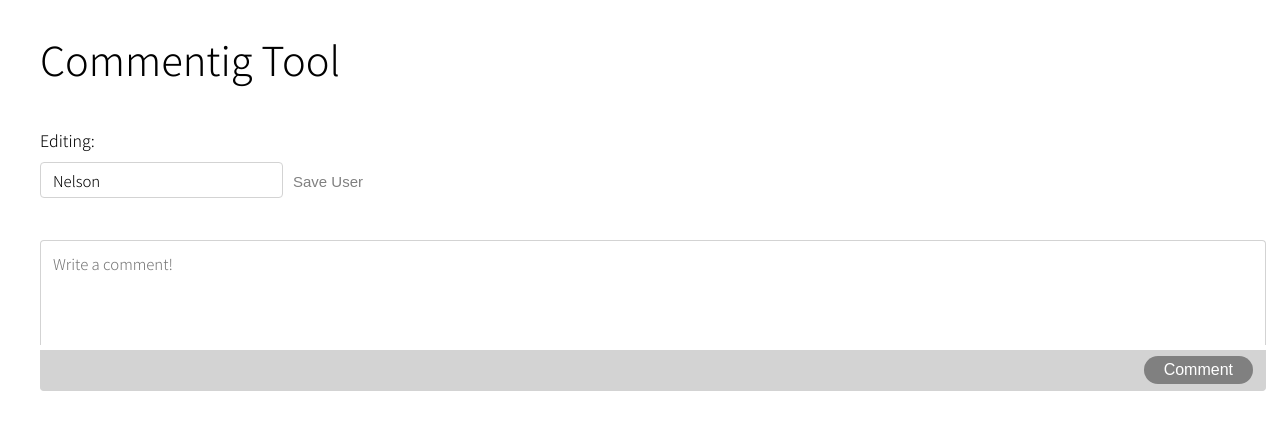
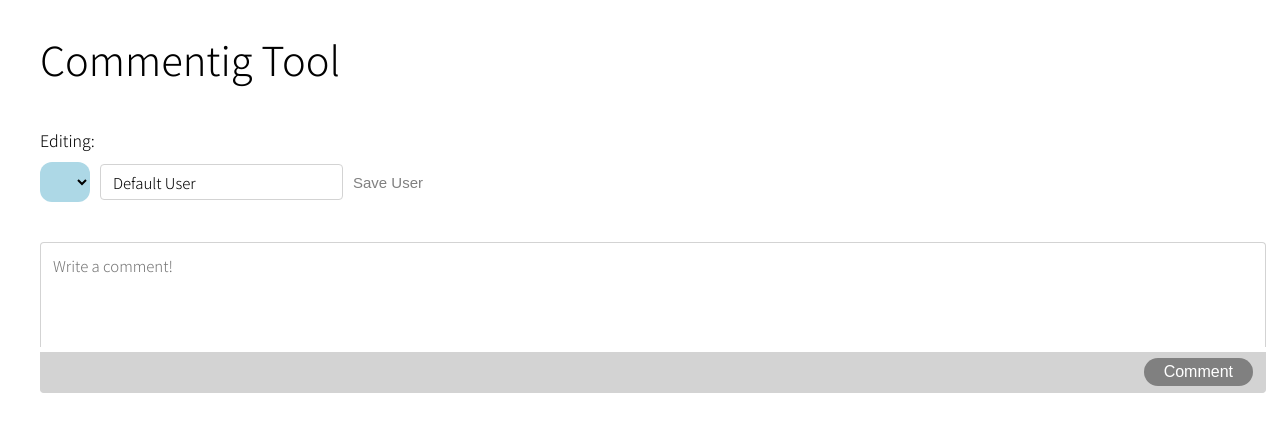
Before and after one commit to nelsonortega/commenting-tool, a React (Create React App) app: page / in a window 1280 px wide. Both pictures are taken after a click on the button "Change User". Shown: the top 432 px of the page. Built offline with nearby package versions, Linux system fonts and the light colour scheme.

Commit message:
Added the functionality to change the user color
The user is able to change its avatar color.
Fixed some minor bugs related to input length and the order of the comments.

```diff
--- a/src/components/CurrentUser/CurrentUser.css
+++ b/src/components/CurrentUser/CurrentUser.css
@@ -12,8 +12,22 @@
   cursor: pointer;
 }
 
+.select-input-container {
+  display: flex;
+  margin-top: 10px;
+  align-items: center;
+}
+
+.select-avatar-color {
+  width: 50px;
+  outline: none;
+  border: none;
+  border-radius: 12px;
+  margin-right: 10px;
+  height: 40px;
+}
+
 .user-input {
-  margin-top: 10px;
   font-family: inherit;
   font-size: 15px;
   height: 10px;
--- a/src/components/CurrentUser/CurrentUser.tsx
+++ b/src/components/CurrentUser/CurrentUser.tsx
@@ -1,9 +1,9 @@
 import './CurrentUser.css'
+import Alert from '../Alert/Alert';
 import Avatar from '../Avatar/Avatar';
 import ShowComponent from '../ShowComponent/ShowComponent';
 import React, { ChangeEvent, useContext, useState } from 'react';
 import CurrentUserContext from '../../context/CurrentUser/CurrentUserContext';
-import Alert from '../Alert/Alert';
 
 function CurrentUser() {
   const { currentUser, updateUser } = useContext(CurrentUserContext)
@@ -11,10 +11,16 @@ function CurrentUser() {
   const [showAlert, setShowAlert] = useState<boolean>(false)
   const [newUser, setNewUser] = useState<string>(currentUser.user)
   const [isUserEditing, setIsUserEditing] = useState<boolean>(false)
+  const [avatarColor, setAvatarColor] = useState<string>(currentUser.avatarColor)
 
+  const availableColors = ['lightblue', 'lightcoral', 'lightgreen', 'lightsteelblue']
 
   const setNewUserValue = (event: ChangeEvent<HTMLInputElement>) => {
     setNewUser(event.target.value)
+  }
+
+  const setAvatarColorValue = (event: ChangeEvent<HTMLSelectElement>) => {
+    setAvatarColor(event.target.value)
   }
 
   const saveNewUser = () => {
@@ -24,7 +30,7 @@ function CurrentUser() {
       return
     }
 
-    updateUser(newUser, currentUser.avatarColor)
+    updateUser(newUser, avatarColor)
     setShowAlert(false)
     switchToEditUser()
   }
@@ -43,9 +49,24 @@ function CurrentUser() {
       <ShowComponent show={isUserEditing}>
         <div className={'edit-user-container'}>
           Editing:
-          <div>
+          <div className={'select-input-container'}>
+            <select
+              value={avatarColor}
+              className={'select-avatar-color'}
+              style={{backgroundColor: `${avatarColor}`}}
+              onChange={setAvatarColorValue}
+            >
+              {availableColors.map(color =>
+                <option
+                  key={color}
+                  value={color}
+                  style={{backgroundColor: `${color}`}}
+                />
+              )}
+            </select>
             <input
               type="text"
+              maxLength={20}
               value={newUser}
               className={'user-input'}
               onChange={setNewUserValue}
--- a/src/context/Comment/CommentProvider.tsx
+++ b/src/context/Comment/CommentProvider.tsx
@@ -22,7 +22,7 @@ const CommentProvider = (props: ICommentProviderProps) => {
     }
 
     setComments(comments => {
-      return [...comments, newComment]
+      return [newComment, ...comments]
     })
   }
 
@@ -38,7 +38,7 @@ const CommentProvider = (props: ICommentProviderProps) => {
     }
 
     setReplies(replies => {
-      return [...replies, newReply]
+      return [newReply, ...replies]
     })
   }
 
--- a/src/context/CurrentUser/CurrentUserProvides.tsx
+++ b/src/context/CurrentUser/CurrentUserProvides.tsx
@@ -7,7 +7,7 @@ interface ICurrentUserProviderProps {
 
 const CurrentUserProvider = (props: ICurrentUserProviderProps) => {
   const [currentUser, setCurrentUser] = useState<ICurrentUser>({
-    user: 'Nelson',
+    user: 'Default User',
     avatarColor: 'lightblue'
   })
 
```
Also changed, not shown: 1 other file (tests, documents, lock files or other folders).
